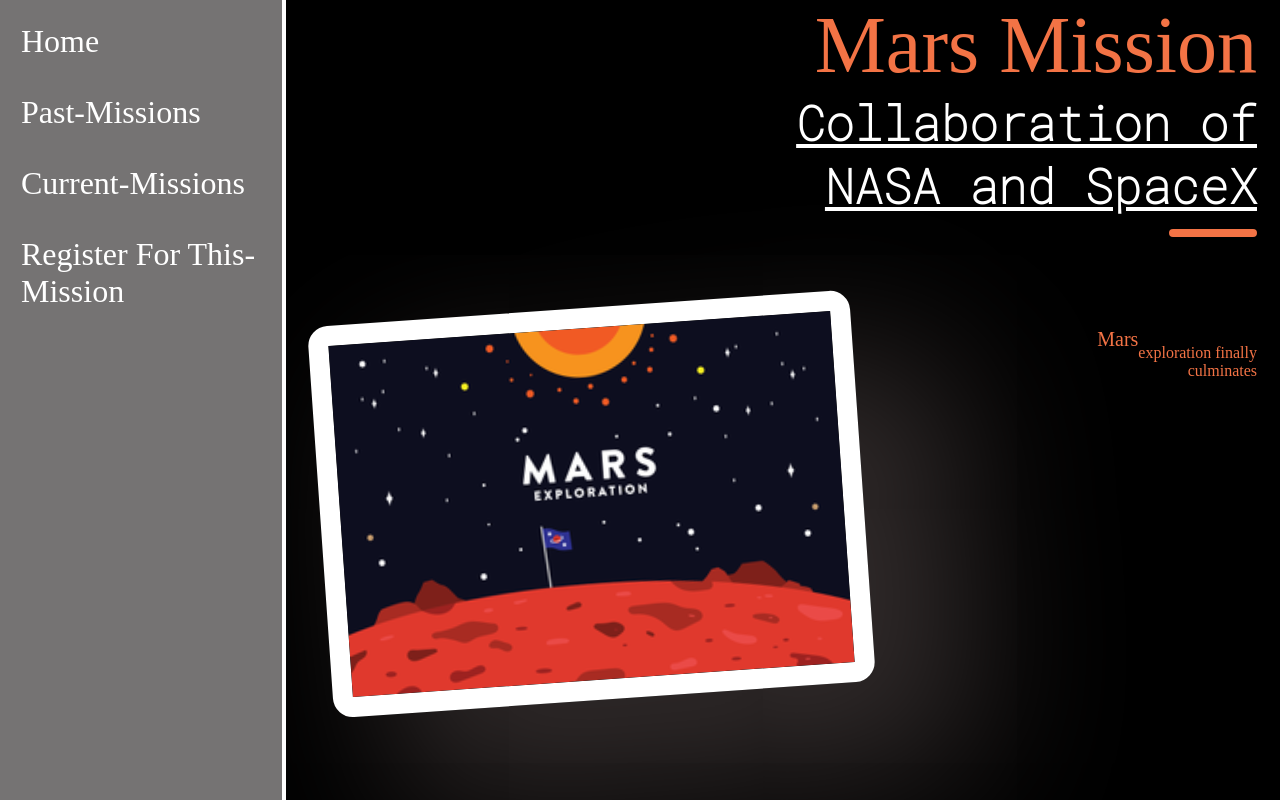
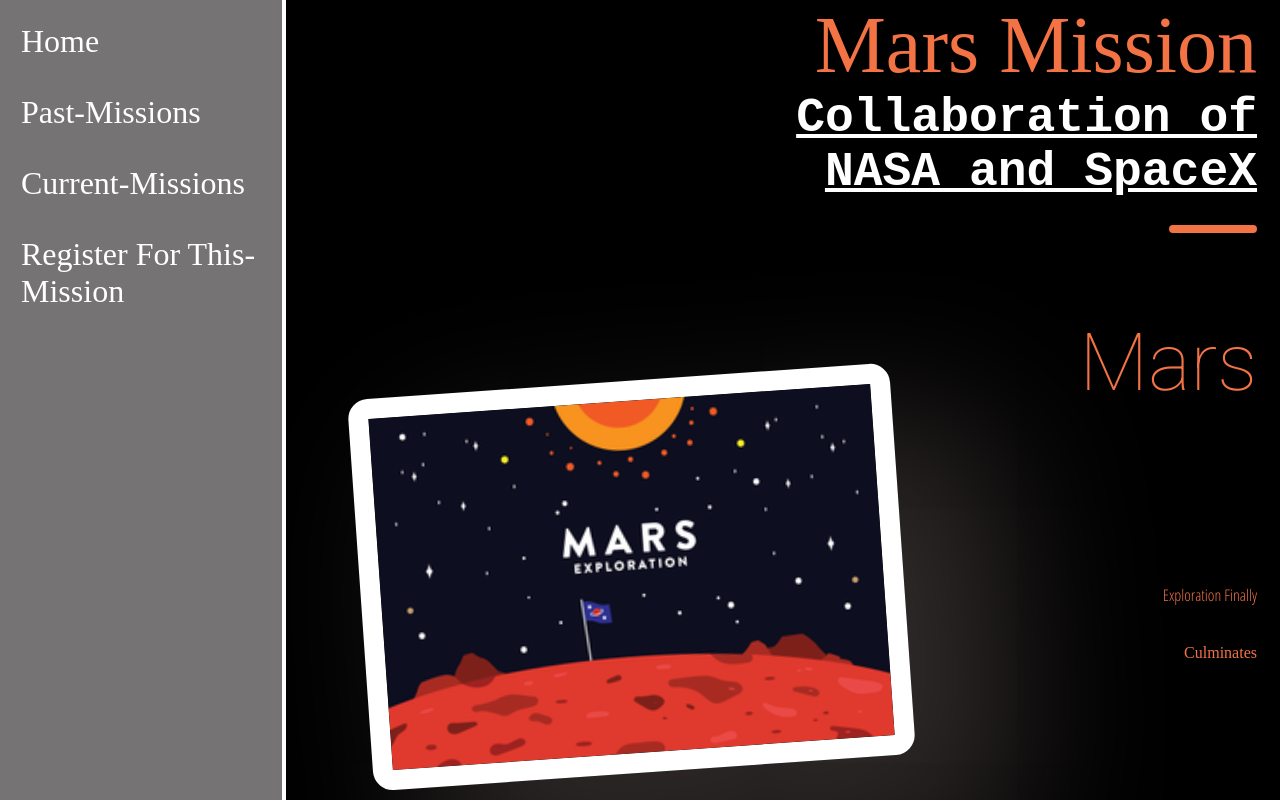
Before and after one commit to soumil-juneja/mars, a plain HTML site: page index.html in a window 1280 px wide. Drawn offline with nearby package versions, Linux system fonts and the light colour scheme.

Commit message:
design-improved

```diff
--- a/index.html
+++ b/index.html
@@ -7,9 +7,12 @@
     <link rel="stylesheet" href="style.css">
     <link rel="preconnect" href="https://fonts.gstatic.com">
     <link rel="preconnect" href="https://fonts.gstatic.com">
-    <link href="https://fonts.googleapis.com/css2?family=Roboto+Mono:wght@100&display=swap" rel="stylesheet">
+    <link rel="preconnect" href="https://fonts.gstatic.com">
+    <link href="https://fonts.googleapis.com/css2?family=Roboto:wght@100&display=swap" rel="stylesheet">
     <link rel="preconnect" href="https://fonts.gstatic.com">
 <link href="https://fonts.googleapis.com/css2?family=IBM+Plex+Sans:wght@300&display=swap" rel="stylesheet">
+<link rel="preconnect" href="https://fonts.gstatic.com">
+<link href="https://fonts.googleapis.com/css2?family=Open+Sans+Condensed:wght@300&family=Roboto:wght@100&display=swap" rel="stylesheet">
 <link href="https://unpkg.com/aos@2.3.1/dist/aos.css" rel="stylesheet">
     <title>Document</title>
 </head>
@@ -25,12 +28,12 @@
         <div class="p1" style="height: 20px;">
            Mars Mission
 <div class="subHead"> <b><u> Collaboration of <br> NASA and SpaceX </u></b></div>
-          <hr style="margin-top: 12px; display:flex; border: 4px solid rgb(243, 115, 69); border-radius: 5px; width: 80px; float: right;">
-   <br>
+          <hr style="margin-top: 26px; display:flex; border: 4px solid rgb(243, 115, 69); border-radius: 5px; width: 80px; float: right;">
+   <br><br>
     <img src="assets\1.png" class="marsimg1" id="marsimg1" alt="Mars">
-</div> <br><br><br><br><br><br><br><br><br><br><br><br><br><br><br><br>
-<div id="txt2">
-   <p style="font-size: 20px;"> Mars </p><br><br> exploration finally <br>culminates
-</div>
+</div> <br><br><br><br><br><br><br><br><br><br><br><br>
+<p style="font-family: 'Roboto', sans-serif;font-size: 80px;">
+   Mars <br><br> </p> <p style="font-family: 'Open Sans Condensed', sans-serif; ;">  Exploration Finally <br><br></p>Culminates
+
 </body>
 </html>
--- a/style.css
+++ b/style.css
@@ -99,7 +99,7 @@ position: relative;
 
 }
 .marsimg1{
-margin-left: 320px;
+margin-left: 360px;
 width: 40%;
 height: auto;
 position: absolute;
```
